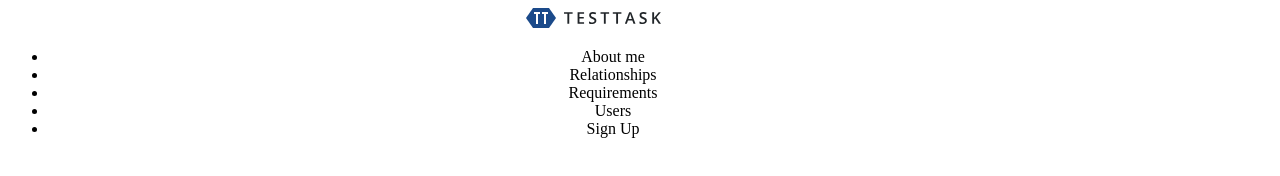
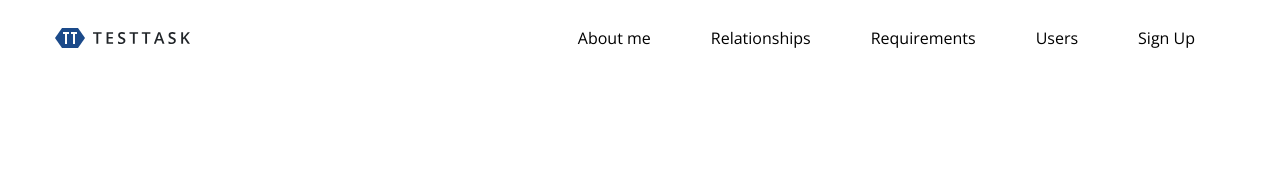
Before and after one commit to olegmalyarenko/abz-agency-test-task, a React app in the folder maquetter/: page / in a window 1280 px wide. Built offline with nearby package versions, Linux system fonts and the light colour scheme.

Commit message:
feat: add desktop menu styles

```diff
--- a/maquetter/public/index.html
+++ b/maquetter/public/index.html
@@ -4,11 +4,11 @@
     <meta charset="utf-8" />
 
     <meta name="viewport" content="width=device-width, initial-scale=1" />
-    <meta name="theme-color" content="#000000" />
     <meta
       name="description"
       content="Web site created using create-react-app"
     />
+    <link href="https://fonts.googleapis.com/css2?family=Open+Sans&display=swap" rel="stylesheet">
 
     <title>Maquetter</title>
   </head>
--- a/maquetter/src/components/App/App.css
+++ b/maquetter/src/components/App/App.css
@@ -4,6 +4,7 @@
 
 .App-logo {
   height: 40vmin;
+
   pointer-events: none;
 }
 
@@ -14,14 +15,16 @@
 }
 
 .App-header {
-  background-color: #282c34;
-  min-height: 100vh;
   display: flex;
   flex-direction: column;
+  justify-content: center;
   align-items: center;
-  justify-content: center;
+  min-height: 100vh;
+
   font-size: calc(10px + 2vmin);
   color: white;
+
+  background-color: #282c34;
 }
 
 .App-link {
@@ -36,3 +39,11 @@
     transform: rotate(360deg);
   }
 }
+
+li {
+  list-style: none;
+}
+.conteiner {
+  max-width: 1170px;
+  margin: 0 auto;
+}
--- a/maquetter/src/components/Menu/Menu.jsx
+++ b/maquetter/src/components/Menu/Menu.jsx
@@ -30,7 +30,7 @@ export default class Menu extends Component {
         if(this.state.width < 800) {
             return (
                 <div>
-                    <div className="conteiner">
+                    <div className="conteiner menu">
                      <Logo/>
                      <MobileIcon />
                     </div>
@@ -42,9 +42,9 @@ export default class Menu extends Component {
 
     return (
         <div>
-            <div className="conteiner">
+            <div className="conteiner menu">
              <Logo/>
-             <ul>
+             <ul className="navigation">
                 <li>About me</li>
                 <li>Relationships</li>
                 <li>Requirements</li>
--- a/maquetter/src/components/Menu/Menu.scss
+++ b/maquetter/src/components/Menu/Menu.scss
@@ -1,3 +1,16 @@
-.conteiner {
-  max-width: 1170px;
+
+.menu {
+  display: flex;
+  justify-content: space-between;
+  align-items: center;
+  width: 100%;
+  height: 60px;
 }
+.navigation {
+  display: flex;
+}
+li {
+  padding: 0 30px;
+
+  font-family: "Open Sans", sans-serif;
+}
```
